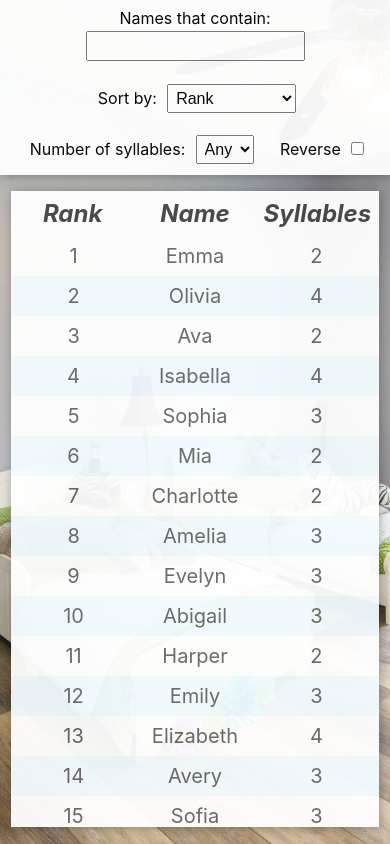
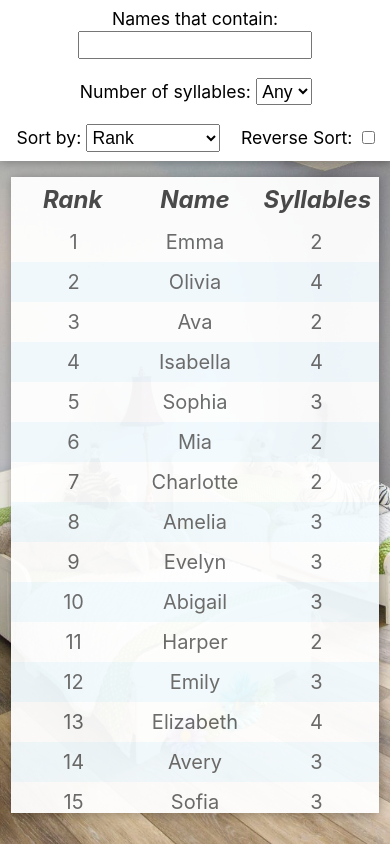
Before and after one commit to MostlyFocusedMike/baby-names, a React (Create React App) app: page / in a window 390 px wide. Built offline with nearby package versions, Linux system fonts and the light colour scheme.

Commit message:
final styles

```diff
--- a/src/App.css
+++ b/src/App.css
@@ -21,22 +21,21 @@ html {
 
 form {
   margin: 0;
-  width: 100%;
-  font-size: 1.5rem;
-  opacity: .95; }
+  width: 100%; }
   @media (max-width: 450px) {
     form {
       font-size: 1em; } }
   form div {
     display: inline-block;
     margin: .5rem; }
-    form div label, form div input, form div select {
+    form div label, form div input, form div select, form div option {
       margin: .2rem;
-      font-size: 1.25rem;
+      font-size: 1.1rem;
       padding: .25rem; }
       @media (max-width: 450px) {
-        form div label, form div input, form div select {
-          font-size: 1em; } }
+        form div label, form div input, form div select, form div option {
+          padding: .1rem;
+          margin: .1rem; } }
 
 .row:nth-child(even) {
   background-color: #f3fbff; }
--- a/src/components/BabyNames.js
+++ b/src/components/BabyNames.js
@@ -87,15 +87,6 @@ class BabyNames extends React.Component {
                             onChange={this.handleSpellChange}
                         />
                     </div>
-                    <div id="sorting-inputs">
-                        <label htmlFor="sort">Sort by:</label>
-                        <select value={this.state.sort} onChange={this.handleSortChange} id="sort">
-                            <option value="rank">Rank</option>
-                            <option value="alpha">Alphabetically</option>
-                            <option value="length">Length</option>
-                            <option value="syllables">Syllables</option>
-                        </select>
-                    </div>
                     <div id="syllable-inputs">
                         <label htmlFor="syllables">Number of syllables:</label>
                         <select value={this.state.syllables} onChange={this.handleSyllablesChange} id="syllables">
@@ -107,8 +98,17 @@ class BabyNames extends React.Component {
                             <option value="1">1</option>
                         </select>
                     </div>
+                    <div id="sorting-inputs">
+                        <label htmlFor="sort">Sort by:</label>
+                        <select value={this.state.sort} onChange={this.handleSortChange} id="sort">
+                            <option value="rank">Rank</option>
+                            <option value="alpha">Alphabetically</option>
+                            <option value="length">Length</option>
+                            <option value="syllables">Syllables</option>
+                        </select>
+                    </div>
                     <div id="reverse-inputs">
-                        <label htmlFor="reverse">Reverse</label>
+                        <label htmlFor="reverse">Reverse Sort: </label>
                         <input
                             id="reverse"
                             name="reverse"
--- a/src/scss/main.scss
+++ b/src/scss/main.scss
@@ -47,20 +47,19 @@ form {
     @extend %basic-card;
     margin: 0;
     width: 100%;
-    font-size: 1.5rem;
-    opacity: .95;
     @media (max-width: 450px) {
         font-size: 1em;
     }
     div {
         display: inline-block;
         margin: .5rem;
-        label, input, select {
+        label, input, select, option {
             margin: .2rem;
-            font-size: 1.25rem;
+            font-size: 1.1rem;
             padding: .25rem;
             @media (max-width: 450px) {
-                font-size: 1em;
+                padding: .1rem;
+                margin: .1rem;
             }
         }
     }
```
Also changed, not shown: 15 other files (tests, documents, lock files or other folders).
